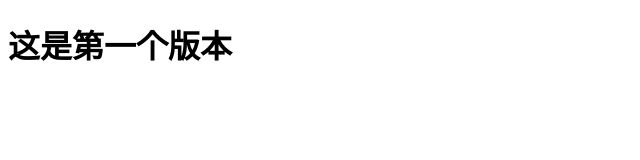
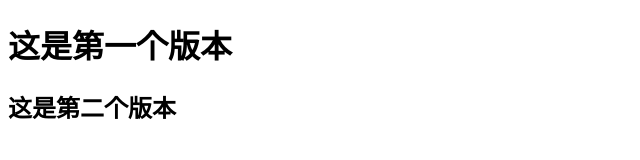
Before and after one commit to zhaoziqi157/H5-1920, a plain HTML site: page index.html in a window 1280 px wide. Shown: the whole page, without its empty margins (0-640 px from the left). Drawn offline with Linux system fonts and the light colour scheme.

Commit message:
这是第二个版本

```diff
--- a/index.html
+++ b/index.html
@@ -9,6 +9,7 @@
 <body>
 
     <h1>这是第一个版本</h1>
+    <h2>这是第二个版本</h2>
 
 </body>
 </html>
```
